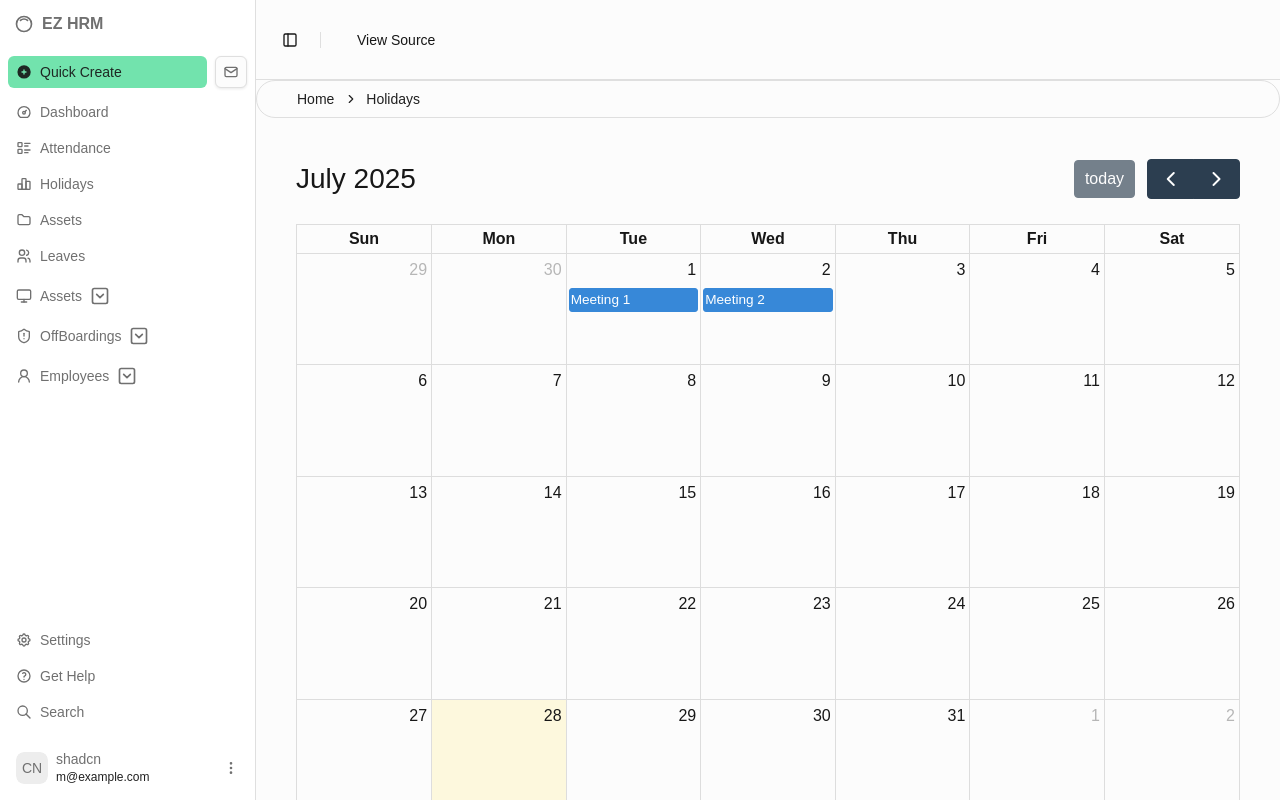
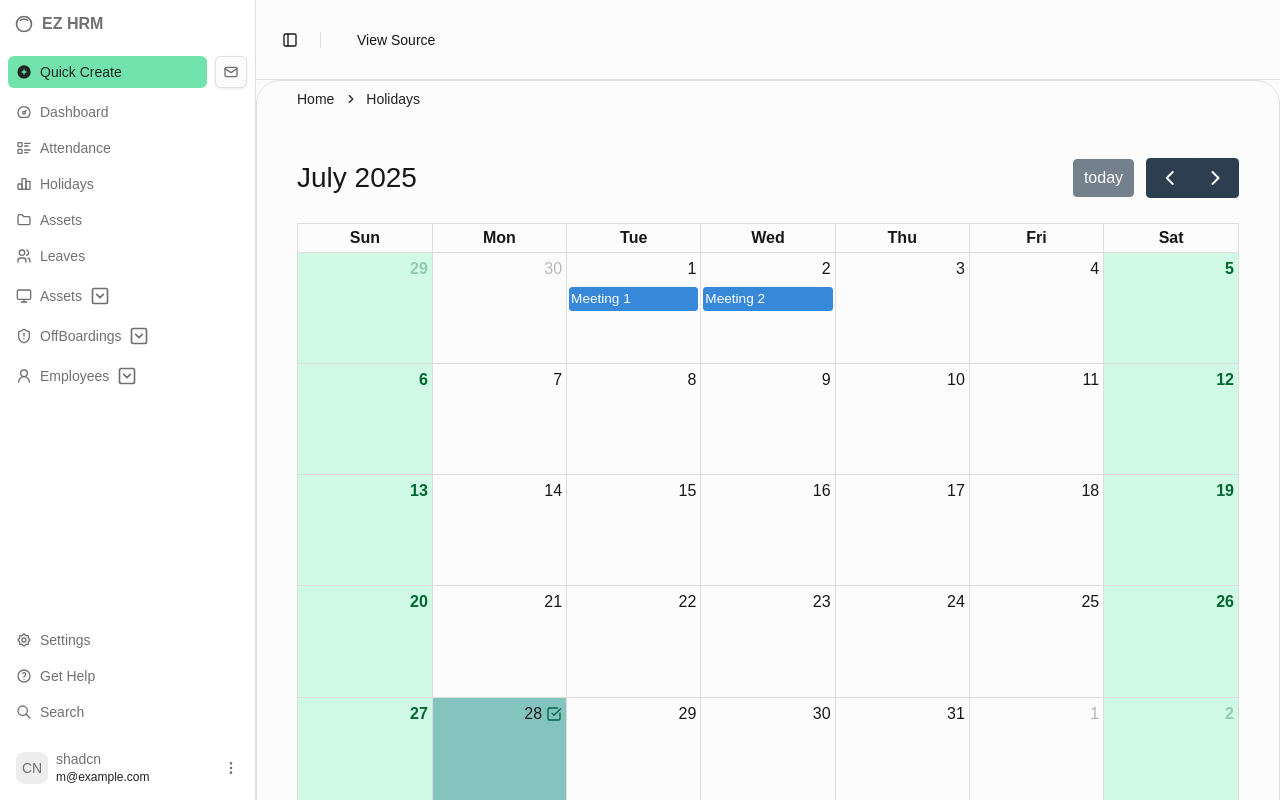
Before and after one commit to AliAbbas75/react-hrm, a React (Vite) app: page /holidays in a window 1280 px wide. Shown: the top 800 px of the page. Built offline with nearby package versions, Linux system fonts and the light colour scheme.

Commit message:
Improved the layout of callendar

```diff
--- a/src/components/calendar/Calendar.jsx
+++ b/src/components/calendar/Calendar.jsx
@@ -1,15 +1,108 @@
 import FullCalendar from '@fullcalendar/react'
 import dayGridPlugin from '@fullcalendar/daygrid' // a plugin!
+import { SquareCheckBigIcon } from 'lucide-react'
 
 export default function Calendar() {
+    const today = new Date().toDateString()
     return (
         <FullCalendar
-  plugins={[ dayGridPlugin ]}
+            plugins={[dayGridPlugin]}
             initialView="dayGridMonth"
             weekends={true}
-  events={[
+            dayCellClassNames={(arg) => {
+                const isWeekend = [0, 6].includes(arg.date.getDay())
+                return isWeekend ? "bg-emerald-100 text-green-800 font-semibold" : ""
+            }}
+            dayCellContent={(arg) => {
+                const isToday = arg.date.toDateString() === new Date().toDateString()
+                return (
+                    <div className="flex items-center justify-center gap-1 w-full h-full">
+                        {arg.dayNumberText}
+                        {isToday && (
+                            <span className="text-emerald-800">
+                                <SquareCheckBigIcon className="w-4 h-4" />
+                            </span>
+                        )}
+                    </div>
+                )
+            }}
+            dayCellDidMount={(arg) => {
+                const isToday = arg.date.toDateString() === new Date().toDateString()
+                if (isToday) {
+                    // Apply class directly to the cell's background container
+                    arg.el.style.backgroundColor = "#83c5be" // Tailwind's blue-400
+                }
+            }}
+                events = {
+                    [
                     { title: 'Meeting 1', date: '2025-07-01' },
-    { title: 'Meeting 2', date: '2025-07-02' }
+                    { title: 'Meeting 2', date: '2025-07-02' },
+
+                    {
+                        date: "2025-02-05",
+                        title: "Kashmir Solidarity Day"
+                    },
+                    {
+                        date: "2025-03-23",
+                        title: "Pakistan Day"
+                    },
+                    {
+                        date: "2025-04-01",
+                        title: "Eid-ul-Fitr (Tentative)"
+                    },
+                    {
+                        date: "2025-04-02",
+                        title: "Eid-ul-Fitr Holiday (Tentative)"
+                    },
+                    {
+                        date: "2025-04-03",
+                        title: "Eid-ul-Fitr Holiday (Tentative)"
+                    },
+                    {
+                        date: "2025-05-01",
+                        title: "Labour Day"
+                    },
+                    {
+                        date: "2025-06-07",
+                        title: "Eid-ul-Adha (Tentative)"
+                    },
+                    {
+                        date: "2025-06-08",
+                        title: "Eid-ul-Adha Holiday (Tentative)"
+                    },
+                    {
+                        date: "2025-06-09",
+                        title: "Eid-ul-Adha Holiday (Tentative)"
+                    },
+                    {
+                        date: "2025-06-27",
+                        title: "Ashura (9th Muharram, Tentative)"
+                    },
+                    {
+                        date: "2025-06-28",
+                        title: "Ashura (10th Muharram, Tentative)"
+                    },
+                    {
+                        date: "2025-08-14",
+                        title: "Independence Day"
+                    },
+                    {
+                        date: "2025-09-16",
+                        title: "Eid Milad-un-Nabi (Tentative)"
+                    },
+                    {
+                        date: "2025-11-09",
+                        title: "Iqbal Day"
+                    },
+                    {
+                        date: "2025-12-25",
+                        title: "Quaid-e-Azam Day / Christmas"
+                    },
+                    {
+                        date: "2025-12-26",
+                        title: "Day after Christmas (for Christians)"
+                    }
+
                     ]}
                     />
     )
--- a/src/pages/hoildays.jsx
+++ b/src/pages/hoildays.jsx
@@ -36,10 +36,10 @@ function Holidays() {
                 <div className='px-10 py-2'>
                     <DynamicBreadcrumb />
                 </div>
-            </SidebarInset>
                 <div className=" w-auto m-10">
                     <Calendar></Calendar>
                 </div>
+            </SidebarInset>
             </div>
         </SidebarProvider>
         </>
```
Lines whose indentation alone changed are shown as unchanged.
